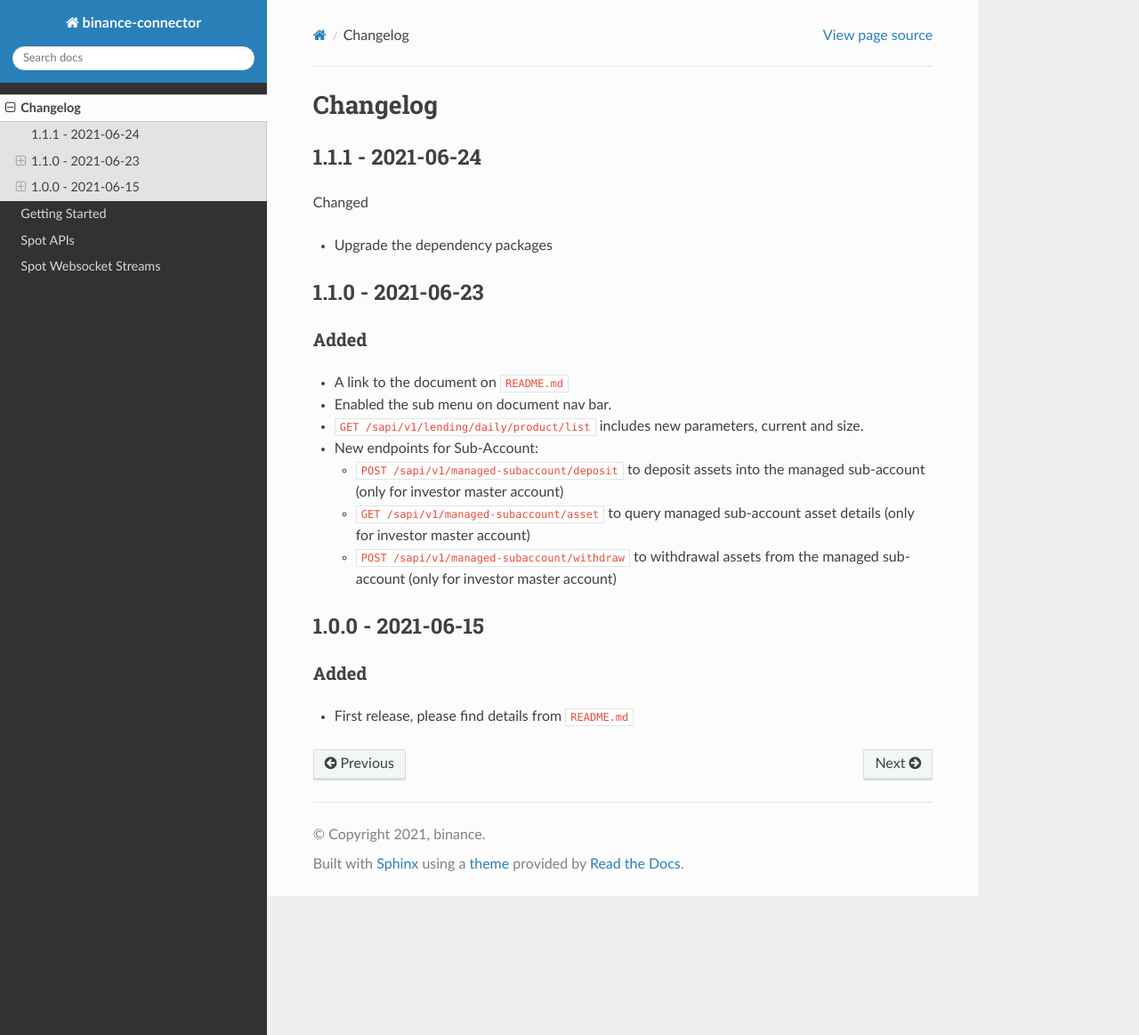
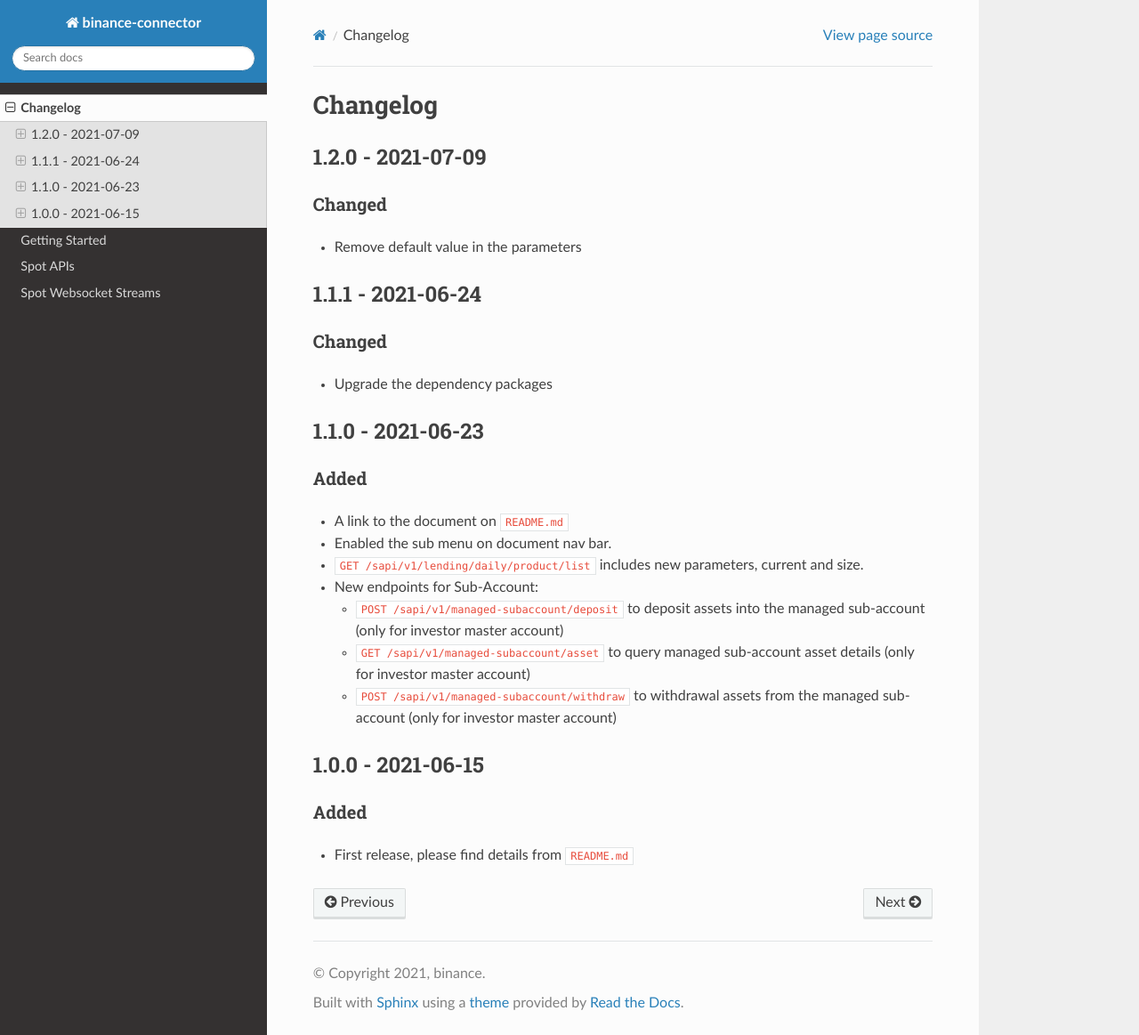
Before and after one commit to binance/binance-connector-python, a Sphinx documentation site: the page built from docs/source/CHANGELOG.rst, in a window 1280 px wide and 1163 px high. Shown: the whole window at 89% size. Built offline with Sphinx 7.4.7 and the Read the Docs theme 2.0.0, drawn with Linux system fonts in a browser that asks for light colours.

Commit message:
pump version

```diff
--- a/binance/__version__.py
+++ b/binance/__version__.py
@@ -1 +1 @@
-__version__ = "1.1.1"
+__version__ = "1.2.0"
--- a/docs/source/CHANGELOG.rst
+++ b/docs/source/CHANGELOG.rst
@@ -1,12 +1,21 @@
 
 Changelog
 =========
+
+1.2.0 - 2021-07-09
+------------------
+
+Changed
+^^^^^
+
+* Remove default value in the parameters
+
 
 1.1.1 - 2021-06-24
 ------------------
 
 Changed
-
+^^^^^
 
 * Upgrade the dependency packages
 
--- a/docs/source/getting_started.rst
+++ b/docs/source/getting_started.rst
@@ -10,7 +10,6 @@ Installation
 
 .. code-block:: bash
 
-   cd <your_project_directory>
    pip install binance-connector
 
 How to Generate the API key
```
Also changed, not shown: CHANGELOG.md (+4 -0 lines).
